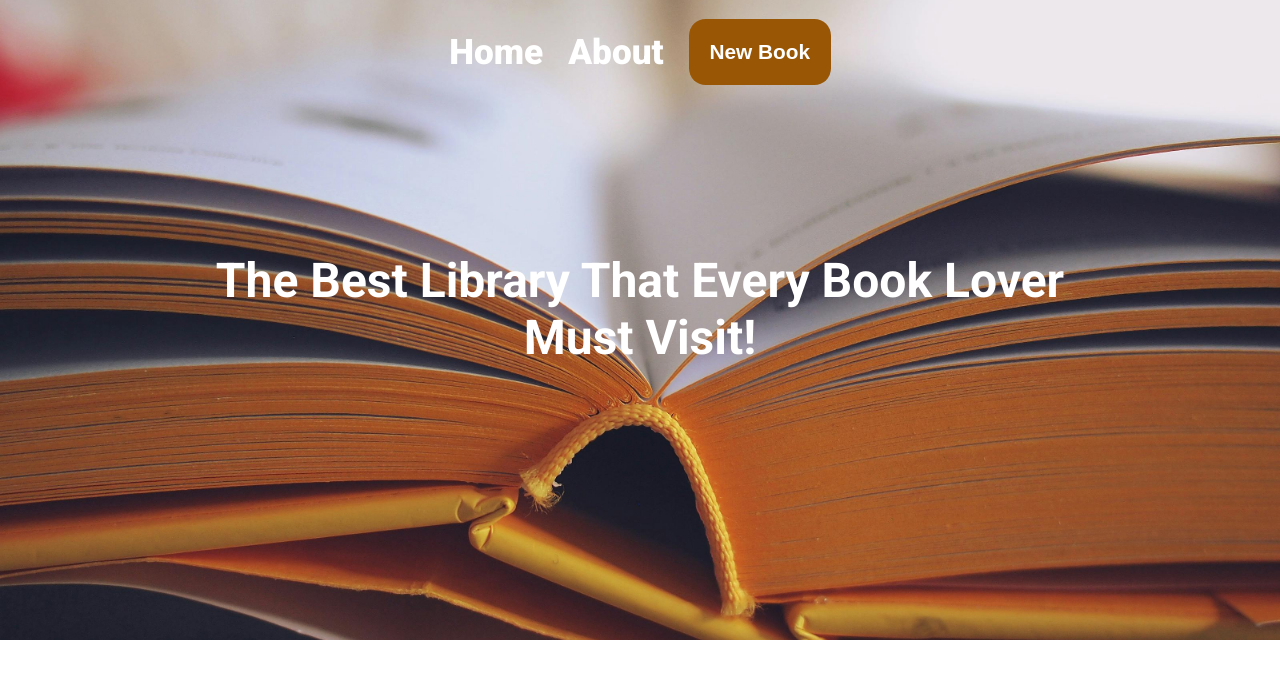
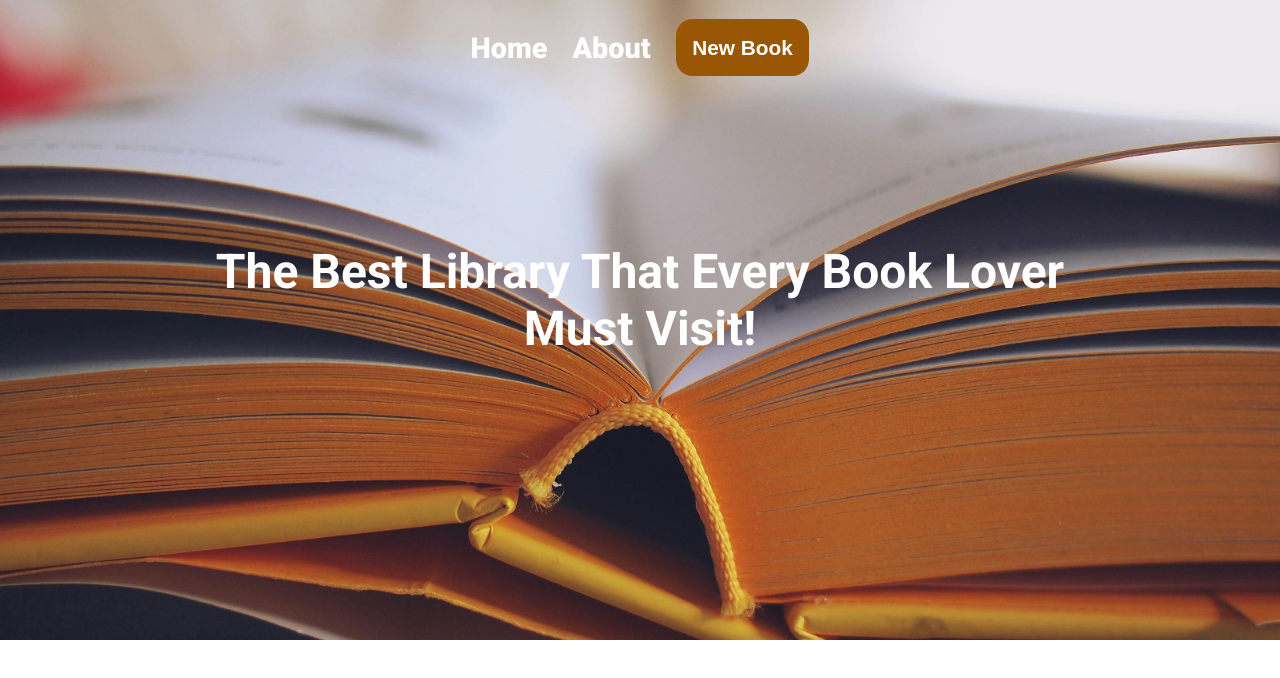
Before and after one commit to judidoko/Book-library, a plain HTML site: page index.html in a window 1280 px wide. Drawn offline with Linux system fonts and the light colour scheme.

Commit message:
Fix FontSize bug

```diff
--- a/style.css
+++ b/style.css
@@ -45,7 +45,7 @@ ul {
 }
 
 li a {
-  font-size: 2.2rem;
+  font-size: 1.8rem;
   color: var(--header-color);
   font-weight: 800;
 }
@@ -76,7 +76,7 @@ header {
 
 .new-book-btn {
   display: block;
-  padding: 1em;
+  padding: 0.8em;
   font-size: 1.3rem;
   background-color: var(--btn-color);
   color: var(--header-color);
```
